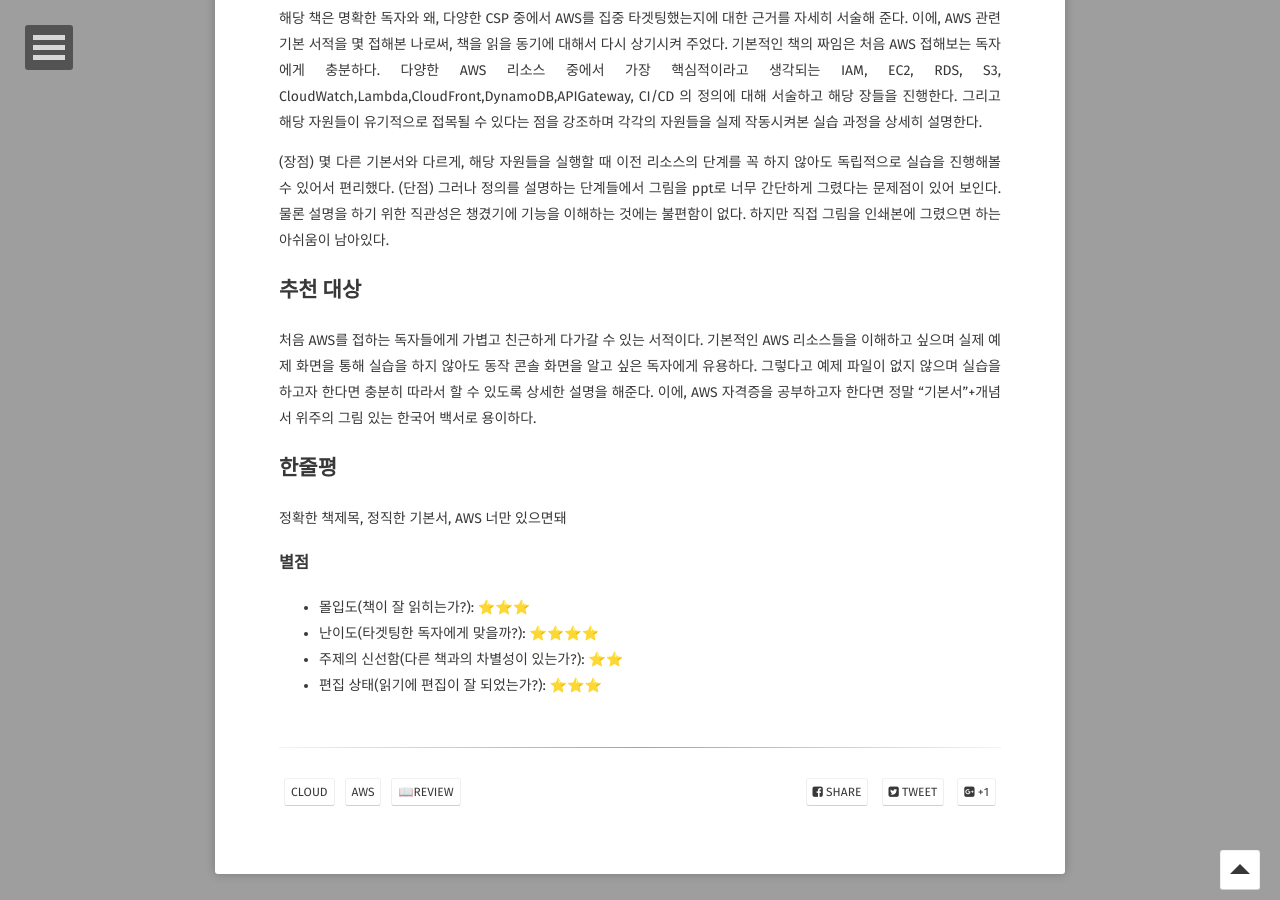
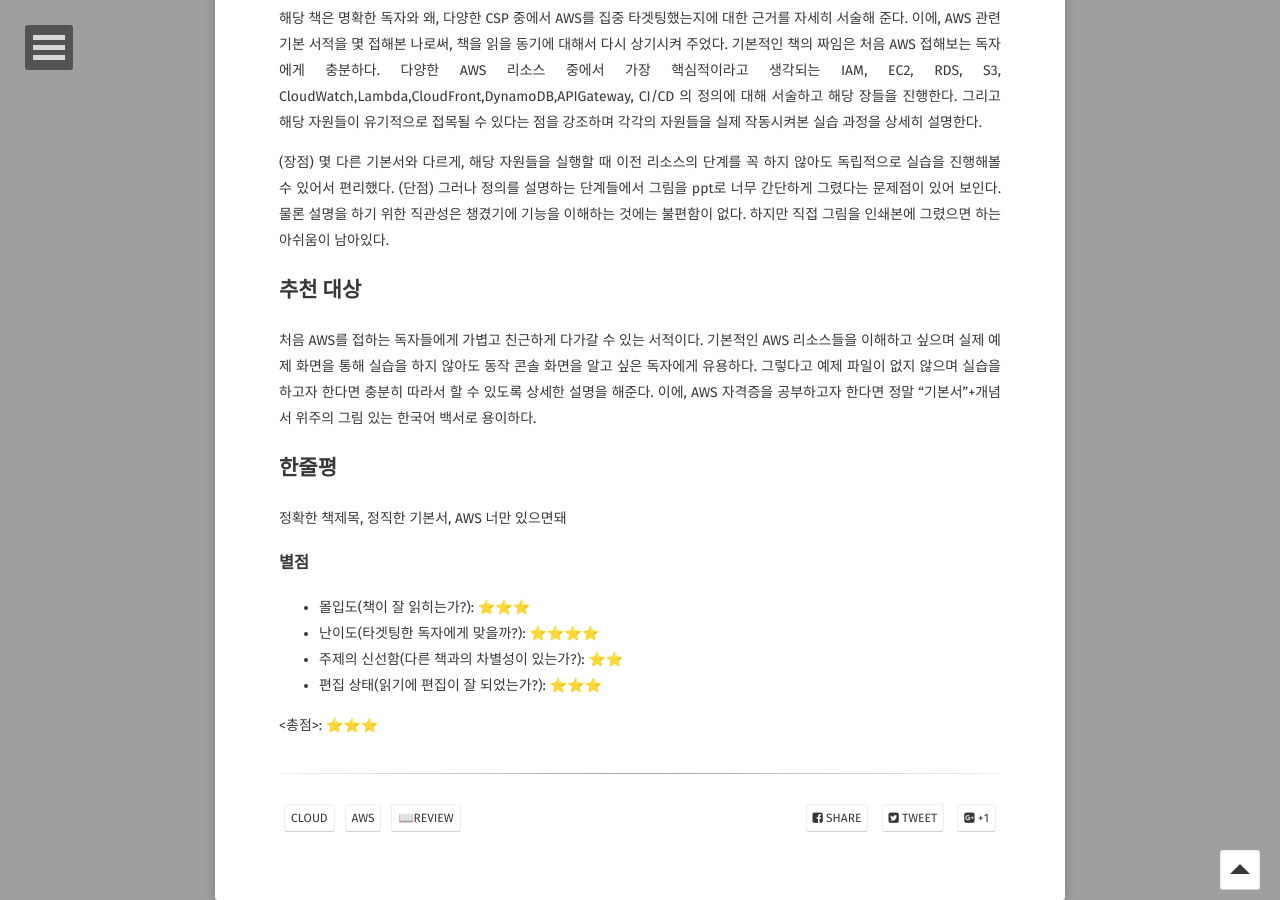
Before and after one commit to leesk212/leesk212.github.io, a Jekyll site: the page built from _posts/2023-02-26-[Reviewer]업무에 바로 쓰는 AWS 입문.md, in a window 1280 px wide and 900 px high, scrolled down 982 px. Built offline with Jekyll 4.4.1, drawn with Linux system fonts in a browser that asks for light colours; some web fonts are replaced; our own code applies the rules of GitHub Pages for plain Markdown files; comment, search, counter and statistics services are not loaded.

Commit message:
Update 2023-02-26-[Reviewer]업무에 바로 쓰는 AWS 입문.md

```diff
--- a/_posts/2023-02-26-[Reviewer]업무에 바로 쓰는 AWS 입문.md
+++ b/_posts/2023-02-26-[Reviewer]업무에 바로 쓰는 AWS 입문.md
@@ -46,4 +46,4 @@
 * 주제의 신선함(다른 책과의 차별성이 있는가?): ⭐⭐
 * 편집 상태(읽기에 편집이 잘 되었는가?): ⭐⭐⭐
 
-[총점]: ⭐⭐⭐
+<총점>: ⭐⭐⭐
```
